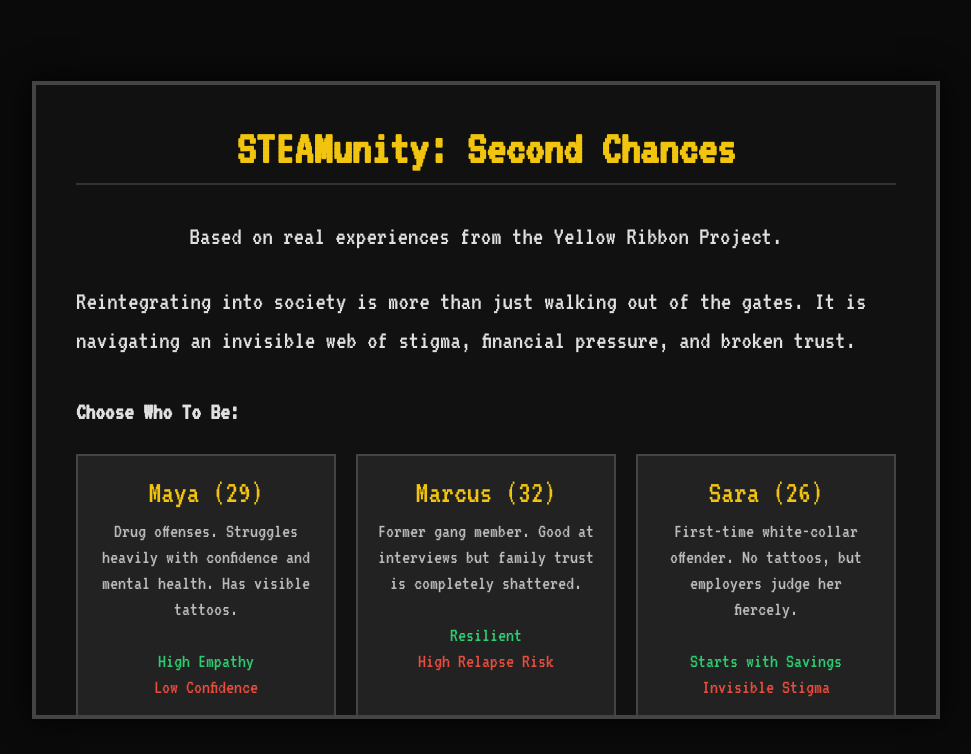
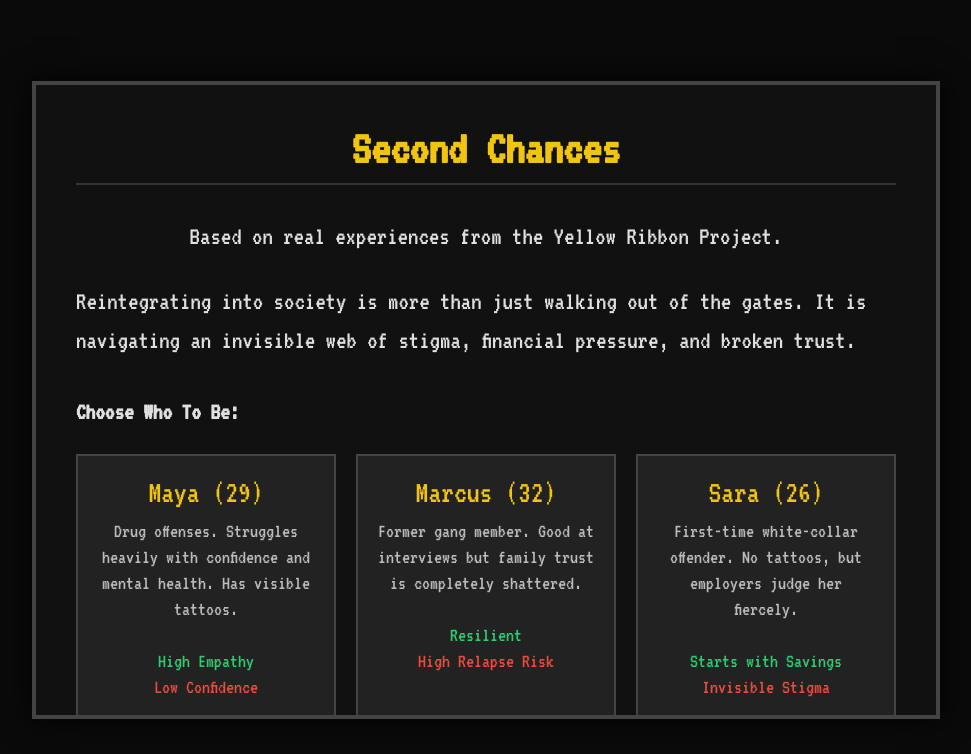
Before and after one commit to ImVerySleepy767/YellowRibbonProject, a plain HTML site: page index.html in a window 1280 px wide. Shown: the whole page, without its empty margins (154-1125 px from the left). Drawn offline with Linux system fonts and the light colour scheme.

Commit message:
Update index.html

```diff
--- a/index.html
+++ b/index.html
@@ -232,7 +232,7 @@
 
     <!-- SCENE 0: INTRO / CHAR SELECT -->
     <div id="scene-intro" class="scene active story-container">
-        <h1 class="story-title" style="text-align: center; font-size: 48px;">STEAMunity: Second Chances</h1>
+        <h1 class="story-title" style="text-align: center; font-size: 48px;">Second Chances</h1>
         <p class="story-text" style="text-align: center;">Based on real experiences from the Yellow Ribbon Project.</p>
         <p class="story-text">Reintegrating into society is more than just walking out of the gates. It is navigating an invisible web of stigma, financial pressure, and broken trust.</p>
 
```
